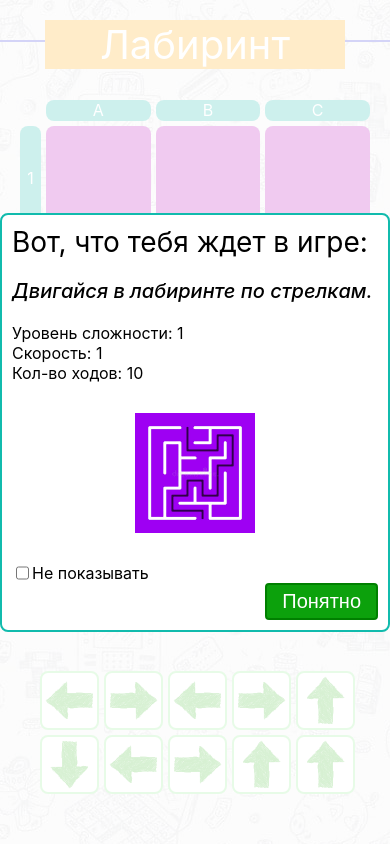
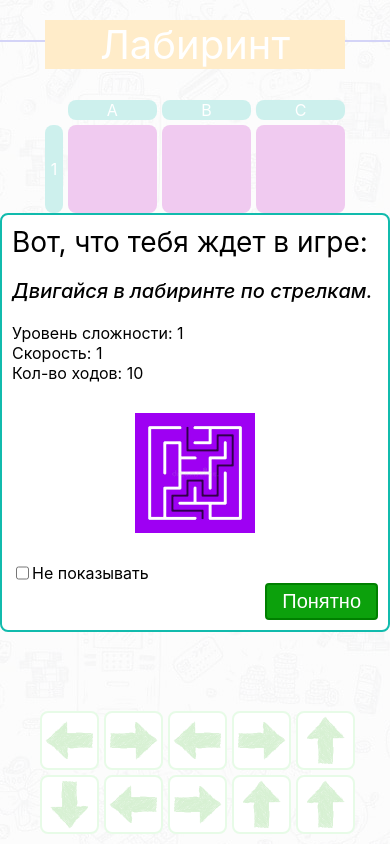
Before and after one commit to OlegSkachko/labyrinth, a React (Create React App) app: page / in a window 390 px wide. Built offline with nearby package versions, Linux system fonts and the light colour scheme.

Commit message:
added adaptive for mobile phones

```diff
--- a/src/components/MainPage/index.css
+++ b/src/components/MainPage/index.css
@@ -159,8 +159,8 @@
         left: -50px;
     }
     .game {
-        width: 350px;
-        height: 350px;
+        width: 300px;
+        height: 300px;
     }
     .start, .like, .dislike, .finish {
         width: 25px;
@@ -169,7 +169,7 @@
     }
     .path-container {
         margin: auto;
-        bottom: 50px;
+        bottom: 10px;
         max-width: 310px;
         max-height: 125px;
     }
```
